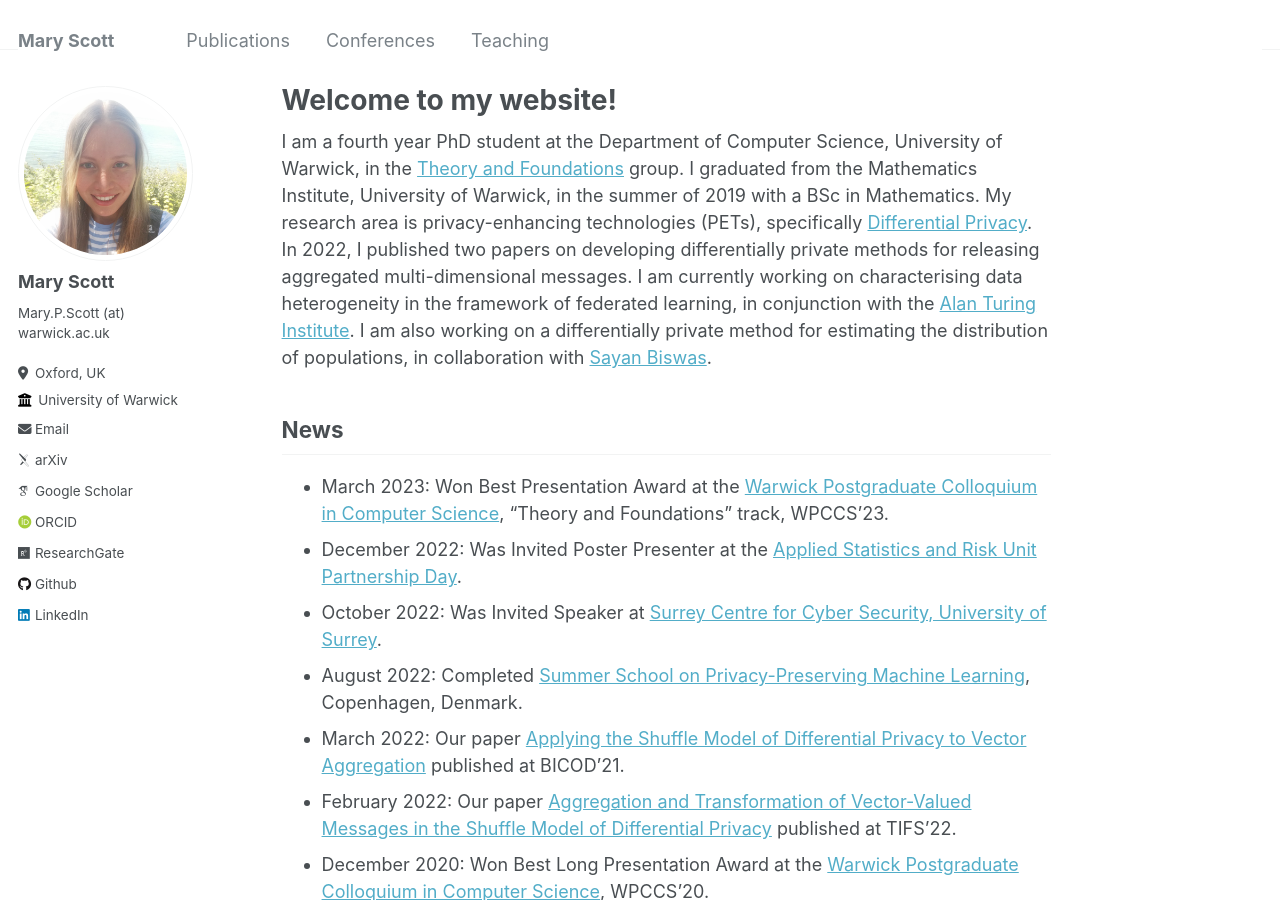
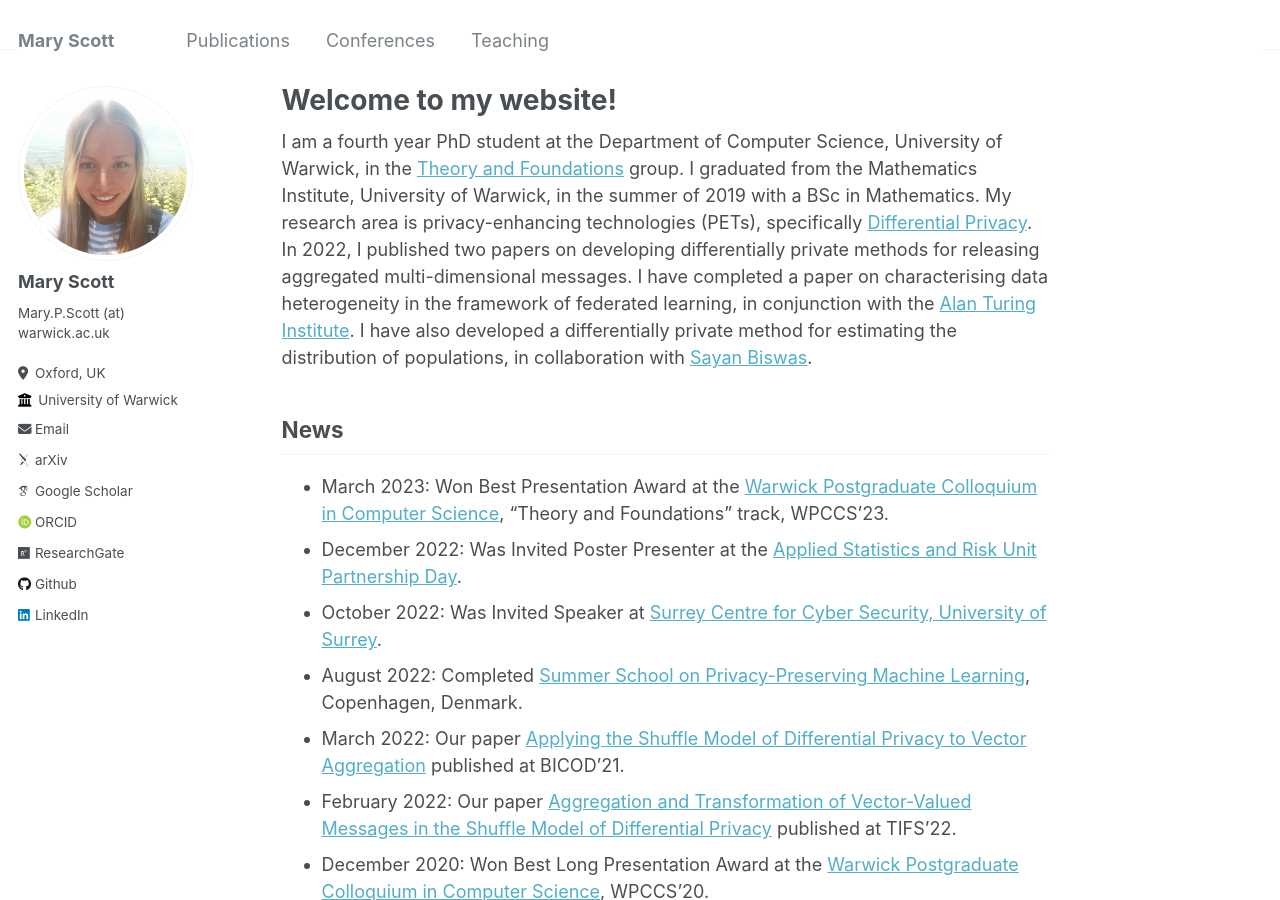
Before and after one commit to mary-python/mary-python.github.io, a Jekyll site: the page built from _pages/about.md, in a window 1280 px wide and 900 px high. Built offline with Jekyll 4.4.1, drawn with Linux system fonts in a browser that asks for light colours; some web fonts are replaced.

Commit message:
Update about.md

```diff
--- a/_pages/about.md
+++ b/_pages/about.md
@@ -7,7 +7,7 @@ redirect_from:
   - /about.html
 ---
 
-I am a fourth year PhD student at the Department of Computer Science, University of Warwick, in the [Theory and Foundations](https://warwick.ac.uk/fac/sci/dcs/research/focs/) group. I graduated from the Mathematics Institute, University of Warwick, in the summer of 2019 with a BSc in Mathematics. My research area is privacy-enhancing technologies (PETs), specifically [Differential Privacy](https://en.wikipedia.org/wiki/Differential_privacy). In 2022, I published two papers on developing differentially private methods for releasing aggregated multi-dimensional messages. I am currently working on characterising data heterogeneity in the framework of federated learning, in conjunction with the [Alan Turing Institute](https://www.turing.ac.uk/). I am also working on a differentially private method for estimating the distribution of populations, in collaboration with [Sayan Biswas](https://people.epfl.ch/sayan.biswas?lang=en).
+I am a fourth year PhD student at the Department of Computer Science, University of Warwick, in the [Theory and Foundations](https://warwick.ac.uk/fac/sci/dcs/research/focs/) group. I graduated from the Mathematics Institute, University of Warwick, in the summer of 2019 with a BSc in Mathematics. My research area is privacy-enhancing technologies (PETs), specifically [Differential Privacy](https://en.wikipedia.org/wiki/Differential_privacy). In 2022, I published two papers on developing differentially private methods for releasing aggregated multi-dimensional messages. I have completed a paper on characterising data heterogeneity in the framework of federated learning, in conjunction with the [Alan Turing Institute](https://www.turing.ac.uk/). I have also developed a differentially private method for estimating the distribution of populations, in collaboration with [Sayan Biswas](https://people.epfl.ch/sayan.biswas?lang=en).
 
 News
 ------
```
